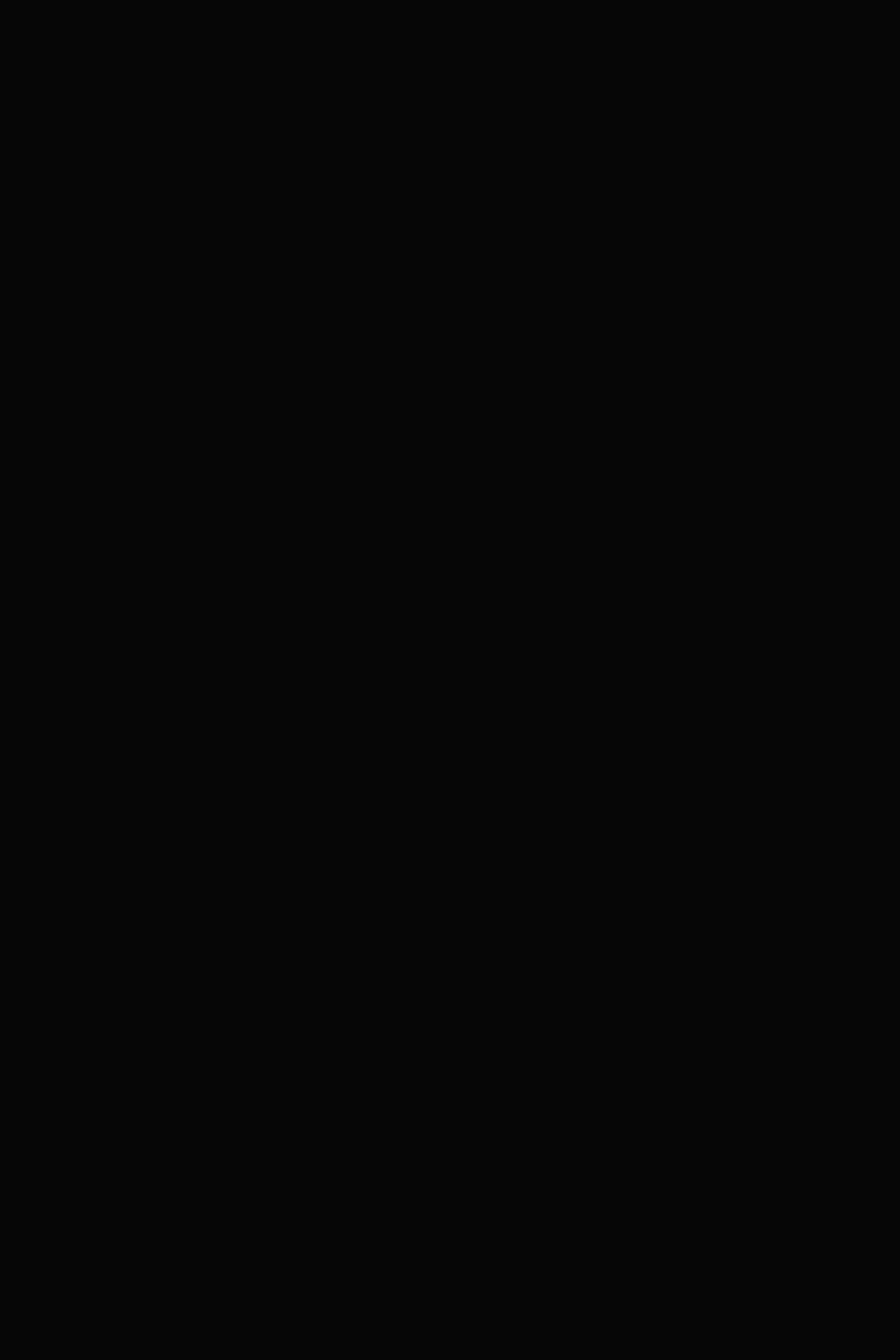
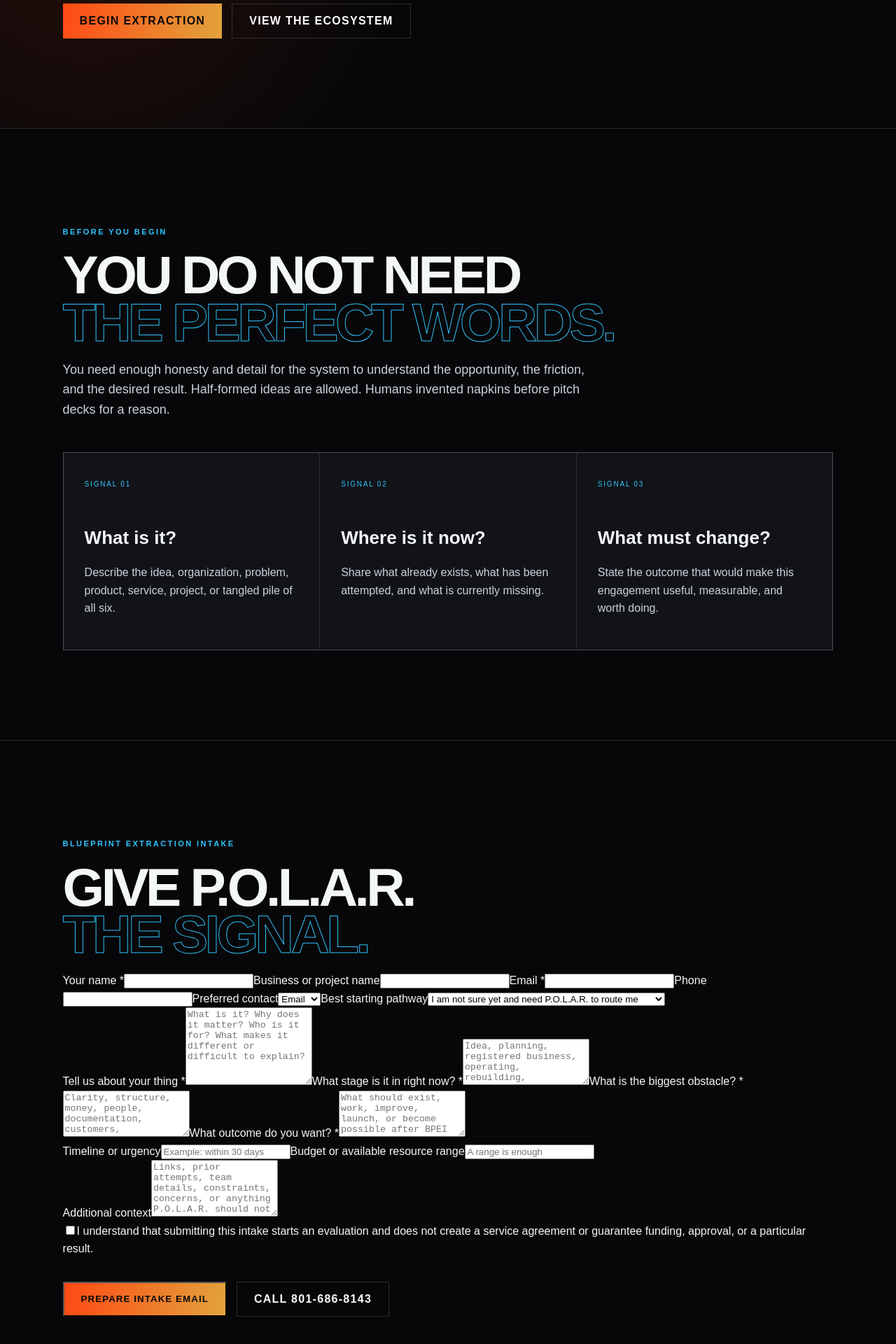
Before and after one commit to bipolarizeinc/bpei-web, a Next.js app: page /intake in a window 1280 px wide. Shown: the part 846-2766 px from the top of the page at 70% size. Before the commit the page ends 884 px from the top, so only its background shows below. Built offline with nearby package versions, Linux system fonts and the light colour scheme.

Commit message:
feat: build guided P.O.L.A.R. intake experience

```diff
--- a/app/intake/page.tsx
+++ b/app/intake/page.tsx
@@ -1 +1,214 @@
-export default function IntakePage(){return <section className="section"><p className="eyebrow">P.O.L.A.R. Intake Channel</p><h2>Tell us about<br/><em>your thing.</em></h2><p className="section-intro">The full interactive intake system is being connected. For immediate intake, email the unfiltered vision, current stage, biggest obstacle, and desired outcome.</p><div className="actions"><a className="button" href="mailto:YourThing@PolarPaw.Online?subject=BPEI%20Blueprint%20Intake">Begin by Email</a><a className="button button-ghost" href="tel:+18016868143">801-686-8143</a></div></section>}
+"use client";
+
+import { FormEvent, useState } from "react";
+import Link from "next/link";
+
+const pathways = [
+  "I have an idea but need clarity",
+  "I need business architecture or a Blueprint",
+  "I need talent and role alignment through ETAS",
+  "I need documents, policies, SOPs, or agreements",
+  "I need branding, media, or a launch system",
+  "I need automation, AI, CRM, or connected workflows",
+  "I need leads, customers, or local market development",
+  "I need lender readiness or funding preparation",
+  "I am not sure yet and need P.O.L.A.R. to route me",
+];
+
+export default function IntakePage() {
+  const [status, setStatus] = useState("");
+
+  function handleSubmit(event: FormEvent<HTMLFormElement>) {
+    event.preventDefault();
+    const form = new FormData(event.currentTarget);
+    const required = ["name", "email", "thing", "stage", "obstacle", "outcome"];
+    const missing = required.some((field) => !String(form.get(field) || "").trim());
+
+    if (missing) {
+      setStatus("Complete the required fields so P.O.L.A.R. has enough signal to route your thing.");
+      return;
+    }
+
+    const subject = `BPEI Intake — ${String(form.get("name"))}`;
+    const body = [
+      "BPEI / P.O.L.A.R. INTAKE",
+      "",
+      `Name: ${form.get("name")}`,
+      `Business or project: ${form.get("business") || "Not provided"}`,
+      `Email: ${form.get("email")}`,
+      `Phone: ${form.get("phone") || "Not provided"}`,
+      `Preferred contact: ${form.get("contact") || "Email"}`,
+      "",
+      `Primary pathway: ${form.get("pathway") || "P.O.L.A.R. routing requested"}`,
+      "",
+      "THE THING",
+      String(form.get("thing")),
+      "",
+      "CURRENT STAGE",
+      String(form.get("stage")),
+      "",
+      "BIGGEST OBSTACLE",
+      String(form.get("obstacle")),
+      "",
+      "DESIRED OUTCOME",
+      String(form.get("outcome")),
+      "",
+      "TIMELINE / URGENCY",
+      String(form.get("timeline") || "Not provided"),
+      "",
+      "BUDGET OR RESOURCE RANGE",
+      String(form.get("budget") || "Not provided"),
+      "",
+      "ADDITIONAL CONTEXT",
+      String(form.get("context") || "None"),
+    ].join("\n");
+
+    window.location.href = `mailto:YourThing@PolarPaw.Online?subject=${encodeURIComponent(subject)}&body=${encodeURIComponent(body)}`;
+    setStatus("Your email app should open with the intake prepared. Review it, attach anything useful, and send.");
+  }
+
+  return (
+    <>
+      <section className="hero intake-hero">
+        <div>
+          <p className="eyebrow">P.O.L.A.R. Intake Channel</p>
+          <h1>
+            Tell us about<br />
+            <em>your thing.</em>
+          </h1>
+          <p>
+            Do not shrink it, sanitize it, or force it into conventional language. Give us the real version. P.O.L.A.R. will help identify what it is, where it belongs, and which BPEI systems should engage next.
+          </p>
+          <div className="actions">
+            <a className="button" href="#intake-form">Begin Extraction</a>
+            <Link className="button button-ghost" href="/ecosystem">View the Ecosystem</Link>
+          </div>
+        </div>
+        <div className="hero-panel" aria-label="Intake requirements">
+          <strong>01</strong><span>The unfiltered vision</span>
+          <strong>02</strong><span>The current reality</span>
+          <strong>03</strong><span>The outcome you actually want</span>
+        </div>
+      </section>
+
+      <section className="section">
+        <p className="eyebrow">Before you begin</p>
+        <h2>
+          You do not need<br />
+          <em>the perfect words.</em>
+        </h2>
+        <p className="section-intro">
+          You need enough honesty and detail for the system to understand the opportunity, the friction, and the desired result. Half-formed ideas are allowed. Humans invented napkins before pitch decks for a reason.
+        </p>
+        <div className="grid">
+          <article className="card"><span>SIGNAL 01</span><h3>What is it?</h3><p>Describe the idea, organization, problem, product, service, project, or tangled pile of all six.</p></article>
+          <article className="card"><span>SIGNAL 02</span><h3>Where is it now?</h3><p>Share what already exists, what has been attempted, and what is currently missing.</p></article>
+          <article className="card"><span>SIGNAL 03</span><h3>What must change?</h3><p>State the outcome that would make this engagement useful, measurable, and worth doing.</p></article>
+        </div>
+      </section>
+
+      <section className="section" id="intake-form">
+        <p className="eyebrow">Blueprint Extraction Intake</p>
+        <h2>
+          Give P.O.L.A.R.<br />
+          <em>the signal.</em>
+        </h2>
+        <form className="intake-form" onSubmit={handleSubmit}>
+          <div className="form-grid">
+            <label>
+              Your name *
+              <input name="name" autoComplete="name" required />
+            </label>
+            <label>
+              Business or project name
+              <input name="business" autoComplete="organization" />
+            </label>
+            <label>
+              Email *
+              <input name="email" type="email" autoComplete="email" required />
+            </label>
+            <label>
+              Phone
+              <input name="phone" type="tel" autoComplete="tel" />
+            </label>
+            <label>
+              Preferred contact
+              <select name="contact" defaultValue="Email">
+                <option>Email</option>
+                <option>Phone</option>
+                <option>Text</option>
+              </select>
+            </label>
+            <label>
+              Best starting pathway
+              <select name="pathway" defaultValue={pathways[8]}>
+                {pathways.map((pathway) => <option key={pathway}>{pathway}</option>)}
+              </select>
+            </label>
+          </div>
+
+          <label>
+            Tell us about your thing *
+            <textarea name="thing" rows={7} required placeholder="What is it? Why does it matter? Who is it for? What makes it different or difficult to explain?" />
+          </label>
+          <label>
+            What stage is it in right now? *
+            <textarea name="stage" rows={4} required placeholder="Idea, planning, registered business, operating, rebuilding, expanding, or something less tidy." />
+          </label>
+          <label>
+            What is the biggest obstacle? *
+            <textarea name="obstacle" rows={4} required placeholder="Clarity, structure, money, people, documentation, customers, technology, execution, or another bottleneck." />
+          </label>
+          <label>
+            What outcome do you want? *
+            <textarea name="outcome" rows={4} required placeholder="What should exist, work, improve, launch, or become possible after BPEI engages?" />
+          </label>
+
+          <div className="form-grid">
+            <label>
+              Timeline or urgency
+              <input name="timeline" placeholder="Example: within 30 days" />
+            </label>
+            <label>
+              Budget or available resource range
+              <input name="budget" placeholder="A range is enough" />
+            </label>
+          </div>
+
+          <label>
+            Additional context
+            <textarea name="context" rows={5} placeholder="Links, prior attempts, team details, constraints, concerns, or anything P.O.L.A.R. should not overlook." />
+          </label>
+
+          <div className="form-consent">
+            <input id="consent" name="consent" type="checkbox" required />
+            <label htmlFor="consent">I understand that submitting this intake starts an evaluation and does not create a service agreement or guarantee funding, approval, or a particular result.</label>
+          </div>
+
+          <div className="actions">
+            <button className="button" type="submit">Prepare Intake Email</button>
+            <a className="button button-ghost" href="tel:+18016868143">Call 801-686-8143</a>
+          </div>
+          {status && <p className="form-status" role="status">{status}</p>}
+        </form>
+      </section>
+
+      <section className="section polar">
+        <div className="polar-orb" aria-hidden="true"><strong>P.</strong></div>
+        <div>
+          <p className="eyebrow">What happens next</p>
+          <h2>
+            P.O.L.A.R. routes.<br />
+            <em>BPEI architects.</em>
+          </h2>
+          <p className="section-intro">
+            Your intake is reviewed for fit, urgency, complexity, and the systems most likely to help. The next step may be clarification, consultation, ETAS assessment, Blueprint extraction, or direct placement into another BPEI module.
+          </p>
+          <div className="actions">
+            <Link className="button button-ghost" href="/services">Review Systems</Link>
+          </div>
+        </div>
+      </section>
+    </>
+  );
+}
```
